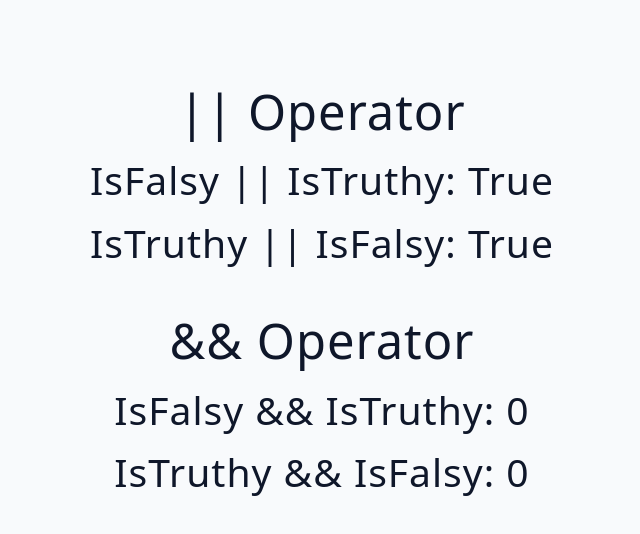
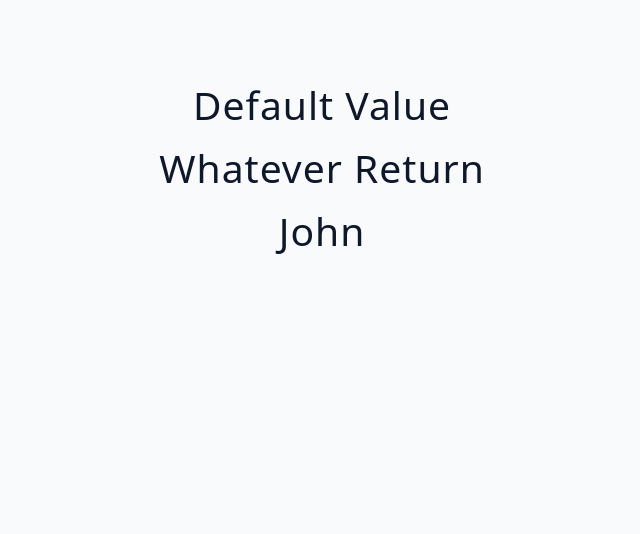
Before and after one commit to anthony-spedaliere/vite-react-application-tutorial, a React (Vite) app: page / in a window 1280 px wide. Shown: the top 534 px of the page, without its empty margins (318-958 px from the left). Built offline with nearby package versions, Linux system fonts and the light colour scheme.

Commit message:
Finished section 05-short-circuit-examples in part 03-conditional-rendering

```diff
--- a/src/App.jsx
+++ b/src/App.jsx
@@ -1,5 +1,5 @@
-import Starter from './tutorial/03-conditional-rendering/starter/04-short-circuit-overview'
-import Final from './tutorial/03-conditional-rendering/final/04-short-circuit-overview'
+import Starter from './tutorial/03-conditional-rendering/starter/05-short-circuit-examples'
+import Final from './tutorial/03-conditional-rendering/final/05-short-circuit-examples'
 
 function App() {
   return (
--- a/src/tutorial/03-conditional-rendering/starter/05-short-circuit-examples.jsx
+++ b/src/tutorial/03-conditional-rendering/starter/05-short-circuit-examples.jsx
@@ -8,7 +8,27 @@
   const [user, setUser] = useState({ name: 'john' });
   const [isEditing, setIsEditing] = useState(false);
 
-  return <h2>short circuit - examples</h2>;
+  return (
+
+    <div>
+      <h2>{text || 'default value'}</h2>
+      {text && <div>
+          <h2>whatever return</h2>
+          <h2>{name}</h2>
+        </div>}
+        {user && <SomeComponent name={user.name} />}
+    </div>
+  );
 };
 
+const SomeComponent = ({name}) => {
+
+  return (
+    <div>
+      <h2>whatever return</h2>
+      <h2>{name}</h2>
+    </div>
+    );
+}
+
 export default ShortCircuitExamples;
```
